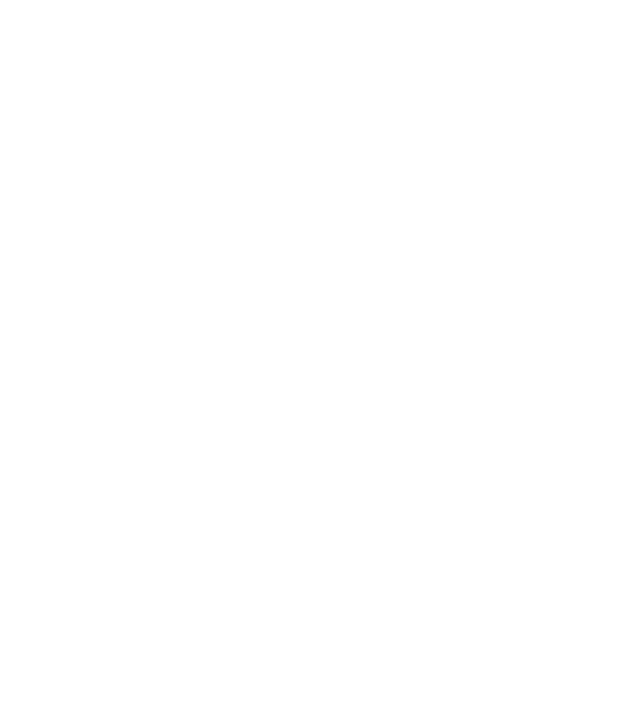
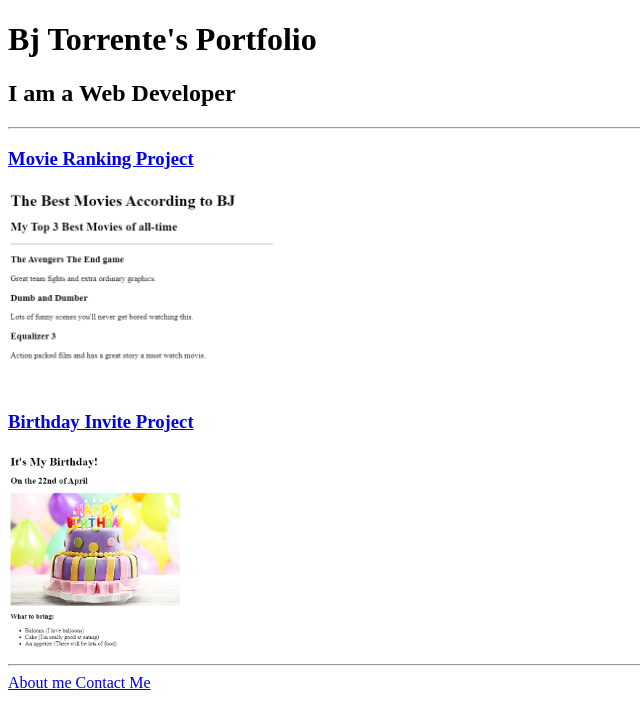
Before and after one commit to Bj1925/html-portfolio, a plain HTML site: page index.html in a window 1280 px wide. Shown: the whole page, without its empty margins (0-640 px from the left). Drawn offline with Linux system fonts and the light colour scheme.

Commit message:
Add files via upload

```diff
--- a/index.html
+++ b/index.html
@@ -1,5 +1,24 @@
 <!-- TODO 1: Create the HTML Boilerplate -->
-
+<!DOCTYPE html>
+<html lang="en">
+<head>
+    <meta charset="UTF-8">
+    <meta name="viewport" content="width=device-width, initial-scale=1.0">
+    <title>Bj's Website</title>
+</head>
+<body>
+    <h1>Bj Torrente's Portfolio</h1>
+</body>
+</html>
+<h2>I am a Web Developer</h2>
+<hr>
+<a href="./public/My Top 3 Movies.html"> <h3>Movie Ranking Project</h3> </a>
+<img height="200" src="./assets/images/My top 3 Movies.png" />
+<a href="./public/My Birthday Invite.html"> <h3>Birthday Invite Project </h3></a>
+<img height="200" src="./assets/images/My Birthday Invite.png"/>
+<hr>
+<a href="./public/about.html"> About me </a>
+<a href="./public/contact.html"> Contact Me </a>
 <!-- TODO 2: Add Your previous projects' HTML into the public folder -->
 
 <!-- TODO 3: Take screenshots of your project previews and add the images to the images folder -->
```
